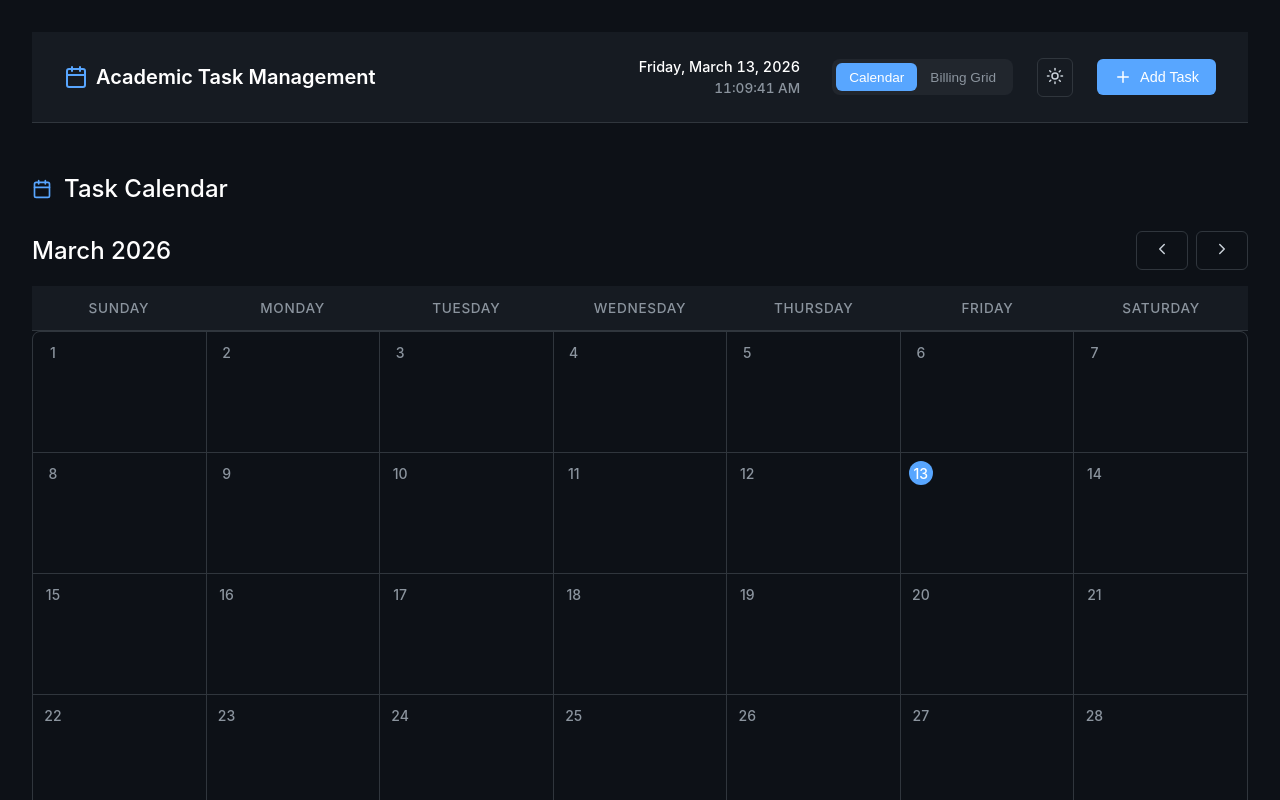
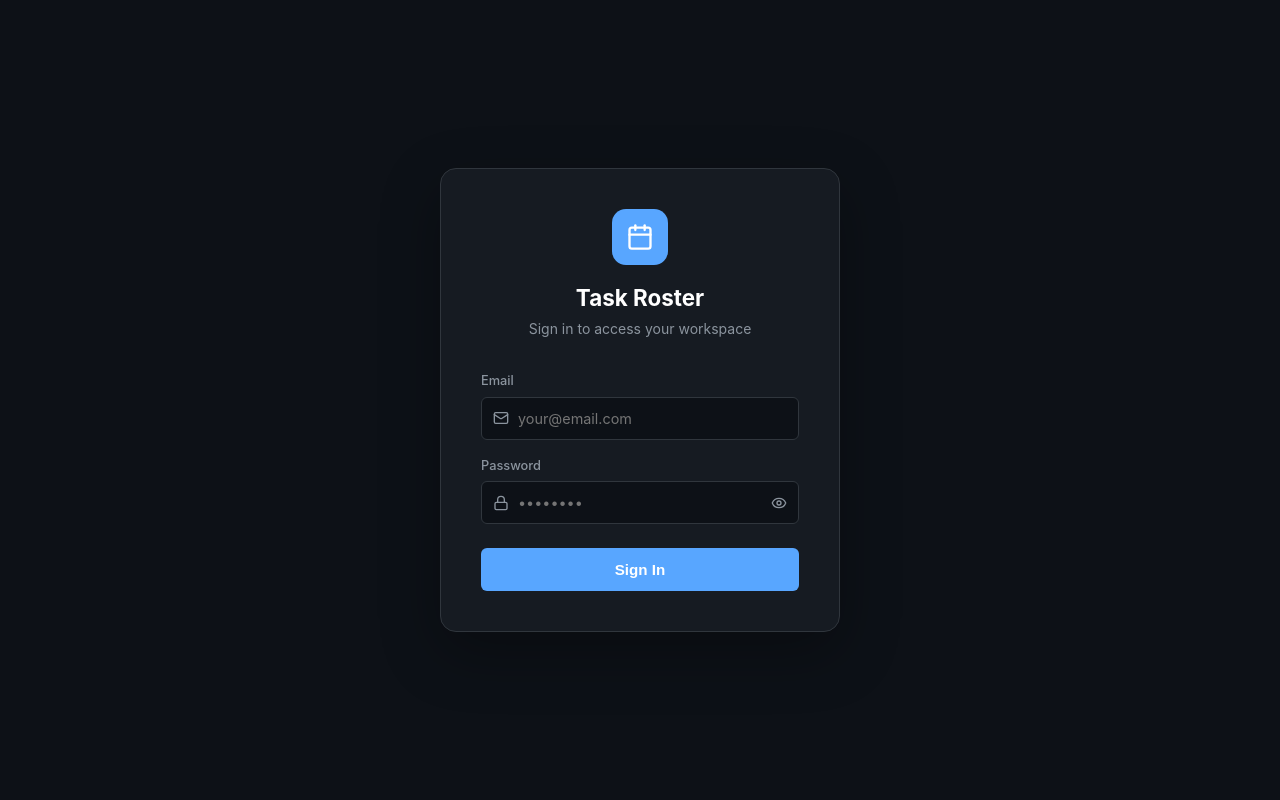
Before and after one commit to vishal2029/roster-manager, a React (Vite) app: page / in a window 1280 px wide. Shown: the top 800 px of the page. Built offline with nearby package versions, Linux system fonts and the light colour scheme; no server answers; the database is empty.

Commit message:
Add authentication, login screen, security hardening

```diff
--- a/src/App.jsx
+++ b/src/App.jsx
@@ -3,34 +3,43 @@ import Calendar from './components/Calendar';
 import GanttChart from './components/GanttChart';
 import TaskModal from './components/TaskModal';
 import BillingSheet from './components/BillingSheet';
-import { Calendar as CalendarIcon, PieChart, Plus, Sun, Moon, LayoutGrid } from 'lucide-react';
+import Login from './components/Login';
+import { Calendar as CalendarIcon, PieChart, Plus, Sun, Moon, LayoutGrid, LogOut } from 'lucide-react';
 import { collection, onSnapshot, doc, setDoc, deleteDoc } from 'firebase/firestore';
-import { db } from './firebase';
+import { db, auth } from './firebase';
+import { onAuthStateChanged, signOut } from 'firebase/auth';
 
 function App() {
   const [tasks, setTasks] = useState([]);
   const [currentMonth, setCurrentMonth] = useState(new Date());
-
   const [editingTask, setEditingTask] = useState(null);
   const [viewingTask, setViewingTask] = useState(null);
   const [ganttTask, setGanttTask] = useState(null);
   const [isDarkMode, setIsDarkMode] = useState(true);
   const [viewMode, setViewMode] = useState('calendar');
+  const [currentTime, setCurrentTime] = useState(new Date());
+  const [user, setUser] = useState(undefined); // undefined = loading, null = logged out
 
-  const [currentTime, setCurrentTime] = useState(new Date());
+  // Track auth state
+  useEffect(() => {
+    const unsubAuth = onAuthStateChanged(auth, (firebaseUser) => {
+      setUser(firebaseUser ?? null);
+    });
+    return () => unsubAuth();
+  }, []);
 
+  // Load tasks from Firestore (only when logged in)
   useEffect(() => {
+    if (!user) return;
+
     const timer = setInterval(() => setCurrentTime(new Date()), 1000);
 
-    // Subscribe to Firestore changes
     const unsubscribe = onSnapshot(collection(db, "tasks"), (snapshot) => {
       const dbTasks = [];
       snapshot.forEach((doc) => {
         dbTasks.push(doc.data());
       });
       setTasks(dbTasks);
-
-      // Keep viewing/gantt tasks updated if edited elsewhere
       setGanttTask(prev => prev ? dbTasks.find(t => t.id === prev.id) || null : null);
       setViewingTask(prev => prev ? dbTasks.find(t => t.id === prev.id) || null : null);
     }, (error) => {
@@ -41,7 +50,7 @@ function App() {
       clearInterval(timer);
       unsubscribe();
     };
-  }, []);
+  }, [user]);
 
   useEffect(() => {
     if (isDarkMode) {
@@ -56,7 +65,6 @@ function App() {
       updatedTask.id = Date.now().toString();
     }
 
-    // Optimistic UI update so it feels instant
     setTasks(prev => {
       const exists = prev.find(t => t.id === updatedTask.id);
       if (exists) return prev.map(t => t.id === updatedTask.id ? updatedTask : t);
@@ -65,7 +73,6 @@ function App() {
 
     setEditingTask(null);
 
-    // Save to Firebase behind the scenes
     try {
       await setDoc(doc(db, "tasks", updatedTask.id), updatedTask);
     } catch (error) {
@@ -105,6 +112,20 @@ function App() {
     });
   };
 
+  // Loading state
+  if (user === undefined) {
+    return (
+      <div style={{ minHeight: '100vh', display: 'flex', alignItems: 'center', justifyContent: 'center', background: 'var(--bg-color)' }}>
+        <div style={{ color: 'var(--text-secondary)', fontSize: '1rem' }}>Loading...</div>
+      </div>
+    );
+  }
+
+  // Not logged in
+  if (!user) {
+    return <Login />;
+  }
+
   return (
     <div className="dashboard-container">
       <header>
@@ -114,20 +135,23 @@ function App() {
             Academic Task Management
           </h1>
         </div>
-        <div style={{display: 'flex', gap: '1.5rem', alignItems: 'center'}}>
-          <div style={{display: 'flex', flexDirection: 'column', alignItems: 'flex-end', fontVariantNumeric: 'tabular-nums', fontWeight: '500', marginRight: '0.5rem'}}>
+        <div style={{display: 'flex', gap: '1rem', alignItems: 'center'}}>
+          <div style={{display: 'flex', flexDirection: 'column', alignItems: 'flex-end', fontVariantNumeric: 'tabular-nums', fontWeight: '500'}}>
             <span style={{color: 'var(--text-primary)', fontSize: '0.9rem'}}>{currentTime.toLocaleDateString(undefined, { weekday: 'long', year: 'numeric', month: 'long', day: 'numeric' })}</span>
             <span style={{color: 'var(--text-secondary)', fontSize: '0.85rem'}}>{currentTime.toLocaleTimeString()}</span>
           </div>
-          <div className="flex bg-gray-100 rounded-md p-1" style={{background: 'var(--panel-hover)', borderRadius: '8px', padding: '4px', display: 'flex'}}>
-            <button className={`btn ${viewMode === 'calendar' ? 'btn-primary' : ''}`} style={{padding: '0.35rem 0.75rem', fontSize: '0.85rem', background: viewMode === 'calendar' ? 'var(--primary-color)' : 'transparent', color: viewMode === 'calendar' ? '#fff' : 'var(--text-secondary)'}} onClick={() => setViewMode('calendar')}>Calendar</button>
-            <button className={`btn ${viewMode === 'billing' ? 'btn-primary' : ''}`} style={{padding: '0.35rem 0.75rem', fontSize: '0.85rem', background: viewMode === 'billing' ? 'var(--primary-color)' : 'transparent', color: viewMode === 'billing' ? '#fff' : 'var(--text-secondary)'}} onClick={() => setViewMode('billing')}>Billing Grid</button>
+          <div style={{background: 'var(--panel-hover)', borderRadius: '8px', padding: '4px', display: 'flex'}}>
+            <button style={{padding: '0.35rem 0.75rem', fontSize: '0.85rem', border: 'none', borderRadius: '6px', cursor: 'pointer', background: viewMode === 'calendar' ? 'var(--primary-color)' : 'transparent', color: viewMode === 'calendar' ? '#fff' : 'var(--text-secondary)'}} onClick={() => setViewMode('calendar')}>Calendar</button>
+            <button style={{padding: '0.35rem 0.75rem', fontSize: '0.85rem', border: 'none', borderRadius: '6px', cursor: 'pointer', background: viewMode === 'billing' ? 'var(--primary-color)' : 'transparent', color: viewMode === 'billing' ? '#fff' : 'var(--text-secondary)'}} onClick={() => setViewMode('billing')}>Billing Grid</button>
           </div>
-          <button className="btn btn-secondary flex items-center justify-center p-2" onClick={() => setIsDarkMode(!isDarkMode)} aria-label="Toggle Theme" style={{padding: '0.5rem'}}>
+          <button className="btn btn-secondary" onClick={() => setIsDarkMode(!isDarkMode)} aria-label="Toggle Theme" style={{padding: '0.5rem'}}>
             {isDarkMode ? <Sun size={18} /> : <Moon size={18} />}
           </button>
-          <button className="btn btn-primary flex items-center gap-2" onClick={handleCreateTask} style={{display: 'flex', alignItems: 'center', gap: '0.5rem', padding: '0.5rem 1rem'}}>
+          <button className="btn btn-primary" onClick={handleCreateTask} style={{display: 'flex', alignItems: 'center', gap: '0.5rem', padding: '0.5rem 1rem'}}>
             <Plus size={18} /> Add Task
+          </button>
+          <button className="btn btn-secondary" onClick={() => signOut(auth)} title="Sign Out" style={{padding: '0.5rem'}}>
+            <LogOut size={18} />
           </button>
         </div>
       </header>
--- /dev/null
+++ b/src/components/Login.jsx
@@ -0,0 +1,160 @@
+import React, { useState } from 'react';
+import { signInWithEmailAndPassword } from 'firebase/auth';
+import { auth } from '../firebase';
+import { Calendar, Lock, Mail, Eye, EyeOff } from 'lucide-react';
+
+const Login = () => {
+  const [email, setEmail] = useState('');
+  const [password, setPassword] = useState('');
+  const [showPassword, setShowPassword] = useState(false);
+  const [error, setError] = useState('');
+  const [loading, setLoading] = useState(false);
+
+  const handleLogin = async (e) => {
+    e.preventDefault();
+    setError('');
+    setLoading(true);
+    try {
+      await signInWithEmailAndPassword(auth, email, password);
+    } catch (err) {
+      setError('Invalid email or password. Please try again.');
+      setLoading(false);
+    }
+  };
+
+  return (
+    <div style={{
+      minHeight: '100vh',
+      display: 'flex',
+      alignItems: 'center',
+      justifyContent: 'center',
+      background: 'var(--bg-color)',
+      padding: '1rem'
+    }}>
+      <div style={{
+        background: 'var(--panel-bg)',
+        borderRadius: '16px',
+        border: '1px solid var(--border-color)',
+        padding: '2.5rem',
+        width: '100%',
+        maxWidth: '400px',
+        boxShadow: '0 20px 60px rgba(0,0,0,0.3)'
+      }}>
+        {/* Header */}
+        <div style={{ textAlign: 'center', marginBottom: '2rem' }}>
+          <div style={{
+            display: 'inline-flex',
+            alignItems: 'center',
+            justifyContent: 'center',
+            width: '56px',
+            height: '56px',
+            borderRadius: '14px',
+            background: 'var(--primary-color)',
+            marginBottom: '1rem'
+          }}>
+            <Calendar size={28} color="#fff" />
+          </div>
+          <h1 style={{ fontSize: '1.4rem', fontWeight: '700', color: 'var(--text-primary)', margin: 0 }}>
+            Task Roster
+          </h1>
+          <p style={{ color: 'var(--text-secondary)', fontSize: '0.875rem', marginTop: '0.25rem' }}>
+            Sign in to access your workspace
+          </p>
+        </div>
+
+        {/* Form */}
+        <form onSubmit={handleLogin} style={{ display: 'flex', flexDirection: 'column', gap: '1rem' }}>
+          {/* Email */}
+          <div style={{ display: 'flex', flexDirection: 'column', gap: '0.4rem' }}>
+            <label style={{ fontSize: '0.8rem', color: 'var(--text-secondary)', fontWeight: '500' }}>
+              Email
+            </label>
+            <div style={{ position: 'relative' }}>
+              <Mail size={16} style={{
+                position: 'absolute', left: '0.75rem', top: '50%',
+                transform: 'translateY(-50%)', color: 'var(--text-secondary)'
+              }} />
+              <input
+                type="email"
+                value={email}
+                onChange={(e) => setEmail(e.target.value)}
+                className="form-input"
+                required
+                placeholder="your@email.com"
+                style={{ paddingLeft: '2.25rem', width: '100%' }}
+              />
+            </div>
+          </div>
+
+          {/* Password */}
+          <div style={{ display: 'flex', flexDirection: 'column', gap: '0.4rem' }}>
+            <label style={{ fontSize: '0.8rem', color: 'var(--text-secondary)', fontWeight: '500' }}>
+              Password
+            </label>
+            <div style={{ position: 'relative' }}>
+              <Lock size={16} style={{
+                position: 'absolute', left: '0.75rem', top: '50%',
+                transform: 'translateY(-50%)', color: 'var(--text-secondary)'
+              }} />
+              <input
+                type={showPassword ? 'text' : 'password'}
+                value={password}
+                onChange={(e) => setPassword(e.target.value)}
+                className="form-input"
+                required
+                placeholder="••••••••"
+                style={{ paddingLeft: '2.25rem', paddingRight: '2.5rem', width: '100%' }}
+              />
+              <button
+                type="button"
+                onClick={() => setShowPassword(!showPassword)}
+                style={{
+                  position: 'absolute', right: '0.75rem', top: '50%',
+                  transform: 'translateY(-50%)', background: 'none',
+                  border: 'none', cursor: 'pointer', color: 'var(--text-secondary)',
+                  padding: 0, display: 'flex'
+                }}
+              >
+                {showPassword ? <EyeOff size={16} /> : <Eye size={16} />}
+              </button>
+            </div>
+          </div>
+
+          {/* Error */}
+          {error && (
+            <div style={{
+              background: 'rgba(239, 68, 68, 0.1)',
+              border: '1px solid rgba(239, 68, 68, 0.3)',
+              borderRadius: '8px',
+              padding: '0.75rem',
+              color: 'var(--red-tag-text)',
+              fontSize: '0.85rem'
+            }}>
+              {error}
+            </div>
+          )}
+
+          {/* Submit */}
+          <button
+            type="submit"
+            className="btn btn-primary"
+            disabled={loading}
+            style={{
+              width: '100%',
+              padding: '0.75rem',
+              fontSize: '0.95rem',
+              fontWeight: '600',
+              marginTop: '0.5rem',
+              opacity: loading ? 0.7 : 1,
+              cursor: loading ? 'not-allowed' : 'pointer'
+            }}
+          >
+            {loading ? 'Signing in...' : 'Sign In'}
+          </button>
+        </form>
+      </div>
+    </div>
+  );
+};
+
+export default Login;
--- a/src/firebase.js
+++ b/src/firebase.js
@@ -1,5 +1,6 @@
 import { initializeApp } from "firebase/app";
 import { getFirestore } from "firebase/firestore";
+import { getAuth } from "firebase/auth";
 
 const firebaseConfig = {
   apiKey: import.meta.env.VITE_FIREBASE_API_KEY,
@@ -10,8 +11,7 @@ const firebaseConfig = {
   appId: import.meta.env.VITE_FIREBASE_APP_ID
 };
 
-// Initialize Firebase
 const app = initializeApp(firebaseConfig);
 
-// Initialize Cloud Firestore and get a reference to the service
 export const db = getFirestore(app);
+export const auth = getAuth(app);
```
